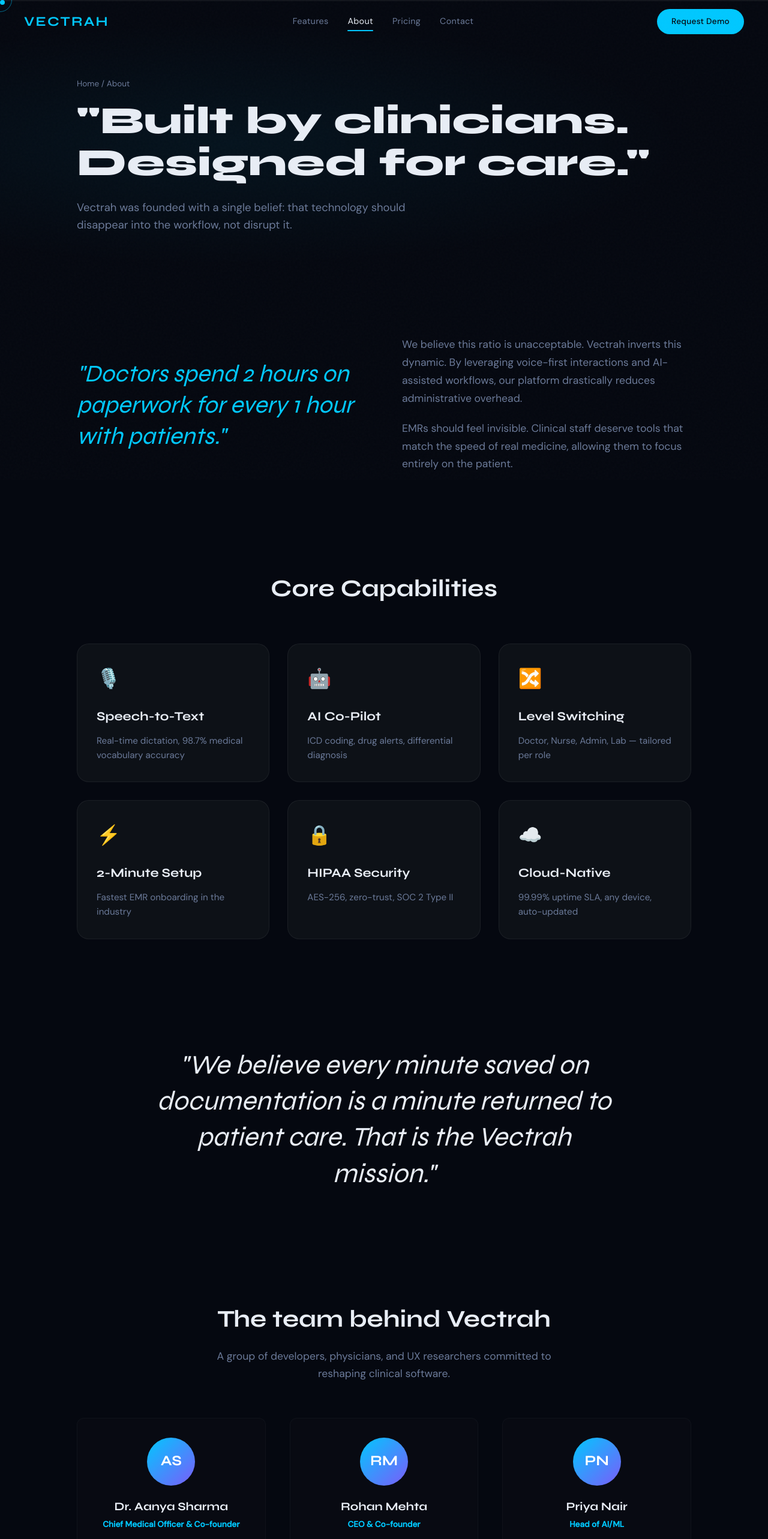
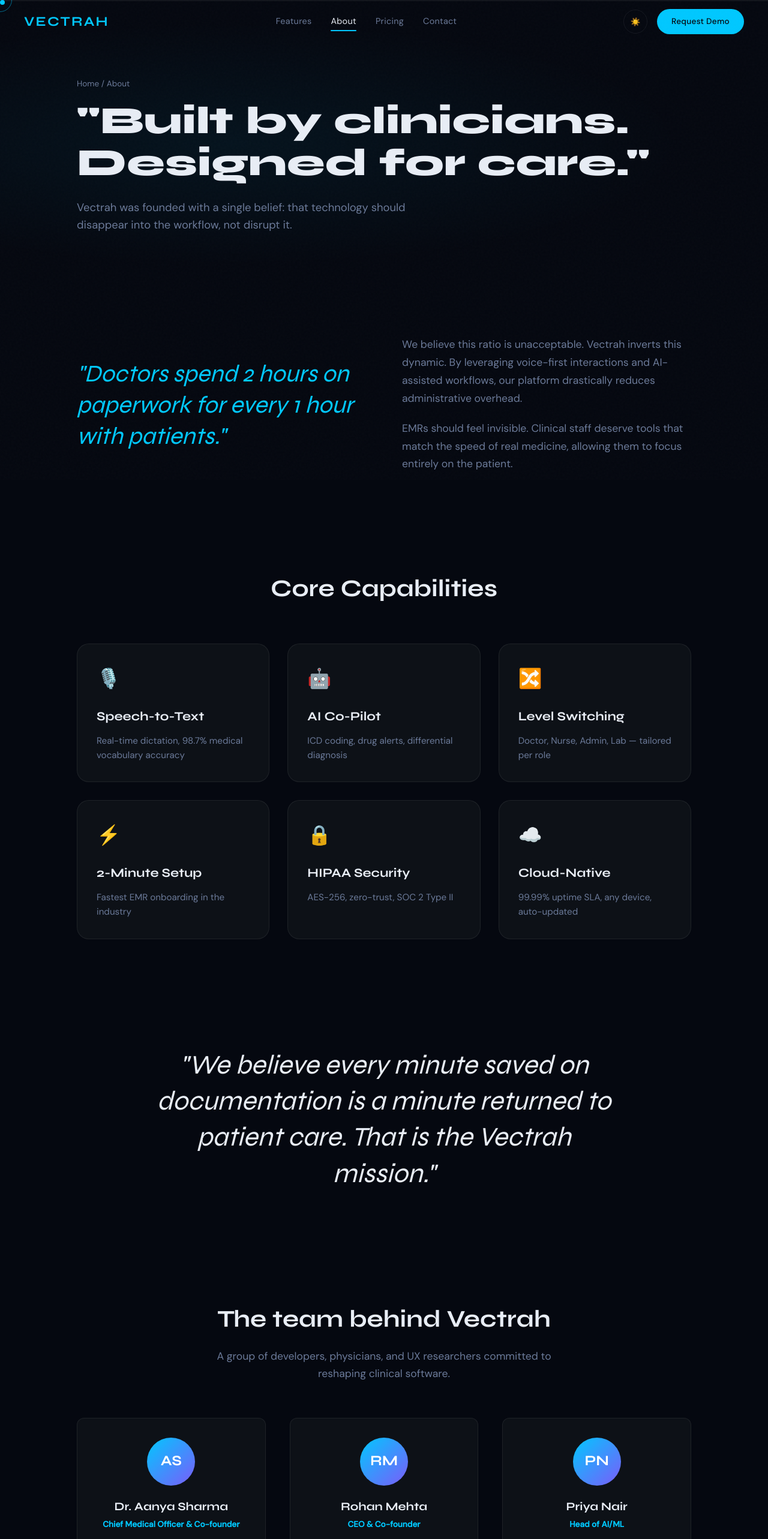
Before and after one commit to apurbaaaa/Vectra-website, a React (Vite) app: page /about in a window 1280 px wide. Shown: the top 2566 px of the page at 60% size. Built offline with nearby package versions, Linux system fonts and the light colour scheme.

Commit message:
light mode

```diff
--- a/src/components/layout/Header.jsx
+++ b/src/components/layout/Header.jsx
@@ -16,6 +16,19 @@
   useEffect(() => {
     setMobileOpen(false)
   }, [location])
+
+  const [theme, setTheme] = useState(() => {
+    return localStorage.getItem('theme') || 'dark'
+  })
+
+  useEffect(() => {
+    document.documentElement.setAttribute('data-theme', theme)
+    localStorage.setItem('theme', theme)
+  }, [theme])
+
+  const toggleTheme = () => {
+    setTheme(prev => prev === 'dark' ? 'light' : 'dark')
+  }
 
   const navLinks = [
     { label: 'Features', path: '/features' },
@@ -42,9 +55,23 @@
             ))}
           </nav>
 
-          <Link to="/#demo" className="header__cta" id="header-cta">
-            Request Demo
-          </Link>
+          <div style={{ display: 'flex', alignItems: 'center', gap: '16px' }}>
+            <button
+              onClick={toggleTheme}
+              aria-label="Toggle theme"
+              style={{
+                background: 'transparent', border: '1px solid var(--color-border)',
+                color: 'var(--color-text)', borderRadius: '50%', width: '40px', height: '40px',
+                display: 'flex', alignItems: 'center', justifyContent: 'center', cursor: 'pointer',
+                transition: 'background 0.2s, color 0.2s'
+              }}
+            >
+              {theme === 'dark' ? '☀️' : '🌙'}
+            </button>
+            <Link to="/#demo" className="header__cta" id="header-cta">
+              Request Demo
+            </Link>
+          </div>
 
           <button
             className={`header__hamburger ${mobileOpen ? 'header__hamburger--open' : ''}`}
@@ -97,7 +124,7 @@
         }
 
         .header--scrolled {
-          background: rgba(5, 8, 16, 0.75);
+          background: var(--color-header-bg);
           backdrop-filter: blur(16px);
           -webkit-backdrop-filter: blur(16px);
           border-bottom: 1px solid var(--color-border);
@@ -212,7 +239,7 @@
           right: 0;
           width: 300px;
           height: 100vh;
-          background: rgba(13, 17, 23, 0.97);
+          background: var(--color-header-bg);
           backdrop-filter: blur(24px);
           -webkit-backdrop-filter: blur(24px);
           z-index: 999;
--- a/src/components/sections/CTASection.jsx
+++ b/src/components/sections/CTASection.jsx
@@ -2,7 +2,7 @@
   return (
     <section id="cta" style={{
       minHeight: '40vh', display: 'flex', alignItems: 'center', justifyContent: 'center',
-      background: 'radial-gradient(ellipse at center, #0f1a2e 0%, #050810 70%)',
+      background: 'radial-gradient(ellipse at center, var(--color-cta-start) 0%, var(--color-cta-end) 70%)',
       padding: '40px 10vw', textAlign: 'center'
     }}>
       <div id="cta-content">
--- a/src/components/three/Scene.jsx
+++ b/src/components/three/Scene.jsx
@@ -18,7 +18,7 @@
           toneMappingExposure: 1.2,
         }}
         dpr={[1, 2]}
-        style={{ background: '#050810' }}
+        style={{ background: 'var(--color-bg)' }}
         onCreated={({ gl }) => {
           const handleVisibility = () => {
             if (document.hidden) gl.setAnimationLoop(null)
--- a/src/components/ui/LoadingScreen.jsx
+++ b/src/components/ui/LoadingScreen.jsx
@@ -56,7 +56,7 @@
 const styles = {
   overlay: {
     position: 'fixed', inset: 0, zIndex: 9999,
-    background: '#050810',
+    background: 'var(--color-bg)',
     display: 'flex', flexDirection: 'column',
     alignItems: 'center', justifyContent: 'center', gap: '20px',
   },
--- a/src/index.css
+++ b/src/index.css
@@ -10,6 +10,9 @@
   --color-text:       #e8edf5;
   --color-text-muted: #6b7a99;
   --color-border:     rgba(255,255,255,0.07);
+  --color-header-bg:  rgba(5, 8, 16, 0.88);
+  --color-cta-start:  #0f1a2e;
+  --color-cta-end:    #050810;
   --font-display:     'Syne', sans-serif;
   --font-body:        'DM Sans', sans-serif;
   --radius-sm:        8px;
@@ -17,6 +20,19 @@
   --radius-lg:        20px;
   --transition:       cubic-bezier(0.16, 1, 0.3, 1);
   --max-width:        1200px;
+}
+
+:root[data-theme="light"] {
+  --color-bg:         #f4f6fa;
+  --color-surface:    #ffffff;
+  --color-primary:    #0088ff;
+  --color-accent:     #6b4ce6;
+  --color-text:       #0f172a;
+  --color-text-muted: #475569;
+  --color-border:     rgba(0,0,0,0.08);
+  --color-header-bg:  rgba(244, 246, 250, 0.88);
+  --color-cta-start:  #e2e8f0;
+  --color-cta-end:    #f4f6fa;
 }
 
 html { scroll-behavior: smooth; }
@@ -134,7 +150,7 @@
 
 header { transition: background 0.3s, backdrop-filter 0.3s; }
 header.scrolled {
-  background: rgba(5, 8, 16, 0.88) !important;
+  background: var(--color-header-bg) !important;
   backdrop-filter: blur(14px);
   -webkit-backdrop-filter: blur(14px);
   border-bottom: 1px solid var(--color-border);
--- a/src/pages/About.jsx
+++ b/src/pages/About.jsx
@@ -132,7 +132,7 @@
       <style>{`
         .about-card {
           background: var(--color-surface);
-          border: 1px solid rgba(255,255,255,0.06);
+          border: 1px solid var(--color-border);
           border-radius: var(--radius-lg);
           padding: 32px;
           transition: transform 0.25s, box-shadow 0.25s;
@@ -143,8 +143,8 @@
         }
 
         .team-card {
-          background: rgba(13, 17, 23, 0.4);
-          border: 1px solid rgba(255,255,255,0.03);
+          background: var(--color-surface);
+          border: 1px solid var(--color-border);
           border-radius: var(--radius-md);
           padding: 32px;
           text-align: center;
@@ -152,8 +152,7 @@
         }
         .team-card:hover {
           transform: translateY(-5px);
-          background: rgba(13, 17, 23, 0.8);
-          border-color: rgba(255,255,255,0.08);
+          border-color: var(--color-primary);
         }
         .team-avatar {
           width: 80px;
@@ -187,7 +186,7 @@
           top: 24px;
           bottom: -40px;
           width: 2px;
-          background: rgba(255,255,255,0.05);
+          background: var(--color-border);
         }
         .timeline-year {
           font-family: var(--font-display);
```
